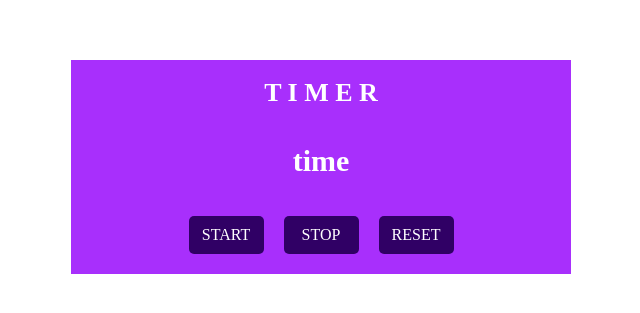
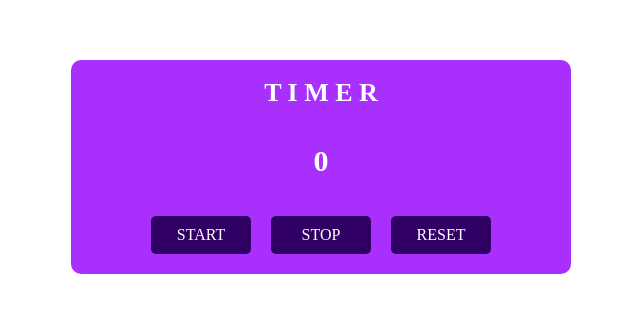
Before and after one commit to alirezamoon/timer, a React (Create React App) app: page / in a window 1280 px wide. Shown: the part 233-546 px from the top of the page, without its empty margins (319-959 px from the left). Built offline with nearby package versions, Linux system fonts and the light colour scheme.

Commit message:
start timer

```diff
--- a/src/Components/Timer/Timer.js
+++ b/src/Components/Timer/Timer.js
@@ -1,15 +1,49 @@
+
+
+import React from 'react'
 import classes from './Timer.module.css'
 import TimerControl from './TimerControl/TimerControl'
 
 
-const Timer = () => {
-    return (
-        <div className={classes.Timer}>
-            <h1 className={classes.h1}>T I M E R</h1>
-            <p className={classes.time}>time</p>
-            <TimerControl />
-        </div>
-    )
+class Timer extends React.Component {
+
+
+    state = {
+        time: 0
+    }
+
+
+    start = () => {
+        setInterval(() => {
+            this.setState({ time: this.state.time + 1 })
+        }, 1000);
+
+    }
+    stop = () => {
+
+    }
+    reset = () => {
+
+    }
+
+    render() {
+
+
+
+
+
+        return (
+            <div className={classes.Timer}>
+                <h1 className={classes.h1}>T I M E R</h1>
+                <p className={classes.time}>{this.state.time}</p>
+                <TimerControl
+                    start={this.start} />
+            </div>
+        )
+
+    }
+
+
 }
 
 export default Timer
--- a/src/Components/Timer/Timer.module.css
+++ b/src/Components/Timer/Timer.module.css
@@ -5,6 +5,7 @@
     background: #A82FFC;
     flex-direction: column;
     min-width: 500px;
+    border-radius: 10px;
 }
 
 .h1 {
--- a/src/Components/Timer/TimerControl/TimerControl.js
+++ b/src/Components/Timer/TimerControl/TimerControl.js
@@ -1,10 +1,10 @@
 import classes from './TimerControl.module.css'
 
 
-const TimerControl = () => {
+const TimerControl = (props) => {
     return (
         <div className={classes.TimerControl}>
-            <button className={classes.btn}>START</button>
+            <button className={classes.btn} onClick={props.start}>START</button>
             <button className={classes.btn}>STOP</button>
             <button className={classes.btn}>RESET</button>
         </div>
--- a/src/Components/Timer/TimerControl/TimerControl.module.css
+++ b/src/Components/Timer/TimerControl/TimerControl.module.css
@@ -9,7 +9,7 @@
     border: none;
     margin: 0 10px;
     padding: 10px 5px;
-    min-width: 75px;
+    width: 100px;
     border-radius: 5px;
     font-family: cursive;
 }
```
Also changed, not shown: 1 other file (tests, documents, lock files or other folders).
